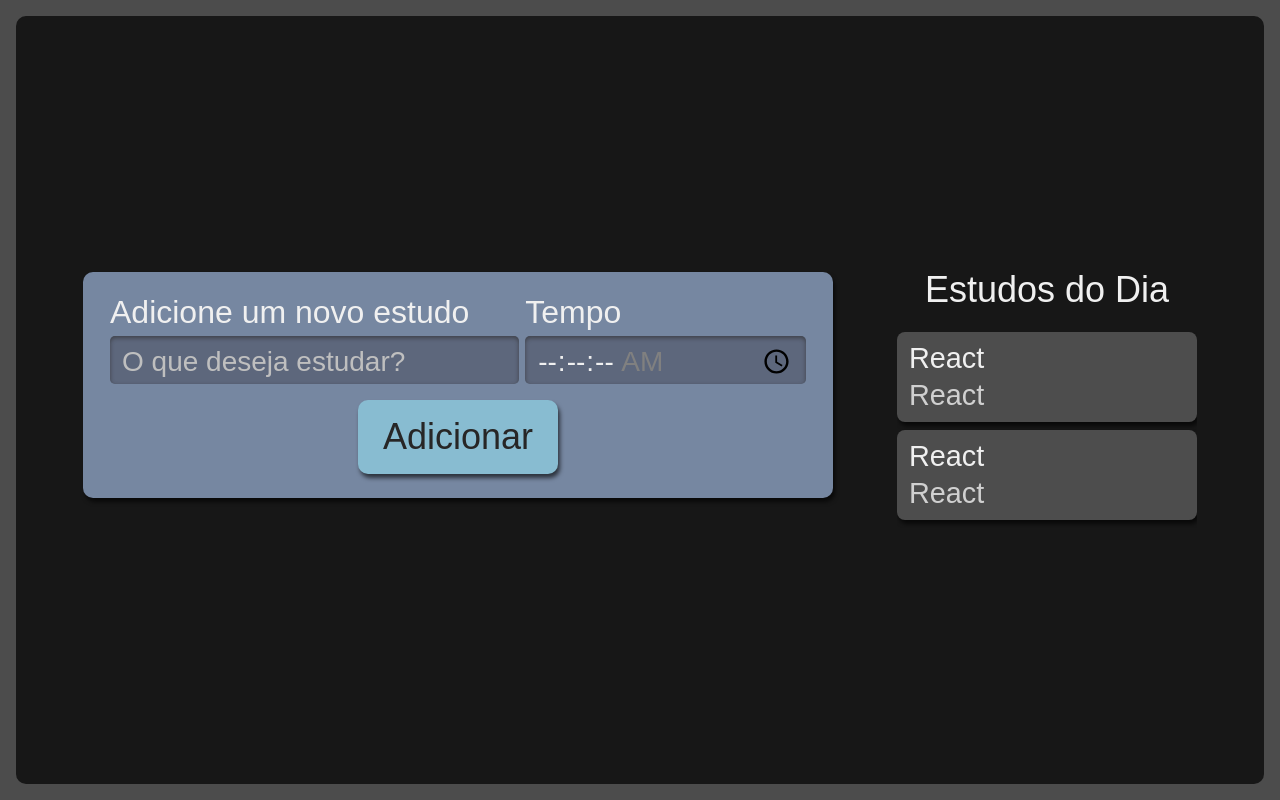
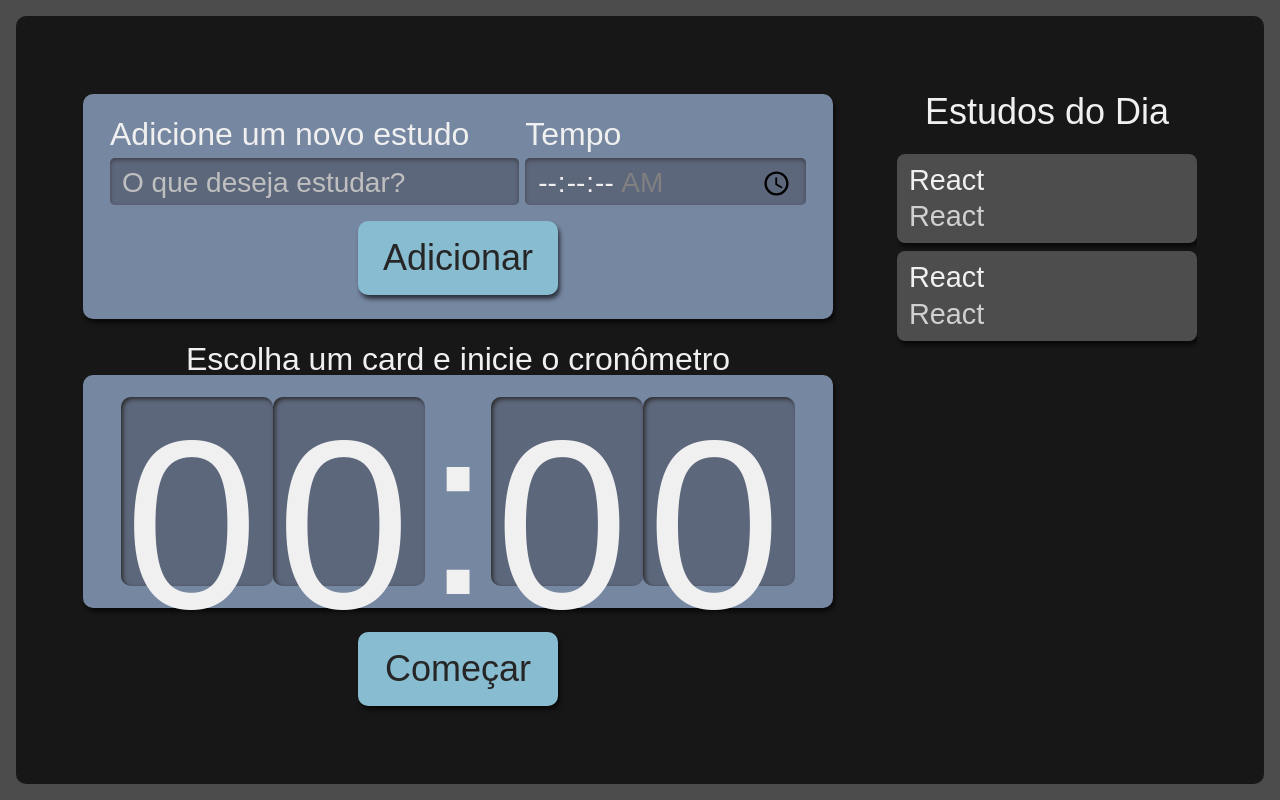
Before and after one commit to Esspio/Alura_Studies, a React (Create React App) app: page / in a window 1280 px wide. Built offline with nearby package versions, Linux system fonts and the light colour scheme.

Commit message:
Criando o Component Cronometro

```diff
--- /dev/null
+++ b/src/components/Cronometro/Relogio/index.tsx
@@ -0,0 +1,14 @@
+import style from "./relogio.module.scss";
+import React from "react";
+
+export default function Relogio(){
+    return(
+        <React.Fragment>
+            <span className={style.relogioNumero}>0</span>
+            <span className={style.relogioNumero}>0</span>
+            <span className={style.relogioDivisao}>:</span>
+            <span className={style.relogioNumero}>0</span>
+            <span className={style.relogioNumero}>0</span>
+        </React.Fragment>
+    )
+}
--- /dev/null
+++ b/src/components/Cronometro/Relogio/relogio.module.scss
@@ -0,0 +1,21 @@
+.relogioNumero {
+    background-color: #5D677C;
+    box-shadow: 2px 2px 4px #2B2B2B inset;
+    height: 3.6rem;
+    width: 3rem;
+    padding: 8px 4px;
+    border-radius: 10px;
+
+    @media screen and (min-width:1280px) {
+      height: 10.8rem;
+      width: 9rem;
+    }
+  }
+
+  .relogioDivisao {
+    height: 4.2rem;
+
+    @media screen and (min-width:1280px) {
+      height: 12.6rem;
+    }
+  }
--- /dev/null
+++ b/src/components/Cronometro/cronometro.module.scss
@@ -0,0 +1,59 @@
+.cronometro {
+    display: flex;
+    flex-direction: column;
+    align-items: center;
+    grid-area: cronometro;
+
+    .relogioWrapper {
+      align-items: center;
+      background-color: #7687A1;
+      border-radius: 10px;
+      box-shadow: 2px 4px 4px #0000009F;
+      box-sizing: border-box;
+      display: flex;
+      font-size: 5rem;
+      justify-content: center;
+      margin-bottom: 24px;
+      padding: 16px 12px;
+      width: 100%;
+    }
+
+    .titulo {
+      font-size: 2rem;
+    }
+
+    button {
+      background-color: #88bcd1;
+      border-radius: 10px;
+      box-shadow: 2px 4px 4px #0000009F;
+      color: #272626;
+      cursor: pointer;
+      font-size: 1.25rem;
+      padding: 16px;
+      width: 150px;
+
+      &:active {
+        background-color: #7CA6B7;
+        box-shadow: 2px 2px 4px #0000009F inset;
+        cursor: auto;
+      }
+    }
+
+    @media screen and (min-width:1280px) {
+
+      .relogioWrapper{
+        font-size: 15rem;
+      }
+
+      p {
+        font-size: 2rem;
+      }
+
+      button {
+        grid-column-start: span 2;
+        justify-self: center;
+        width: 200px;
+        font-size: 2.25rem;
+      }
+    }
+  }
--- /dev/null
+++ b/src/components/Cronometro/index.tsx
@@ -0,0 +1,17 @@
+import style from "./cronometro.module.scss";
+import Botao from "../Botao";
+import Relogio from "./Relogio";
+
+export function Cronometro(){
+    return(
+        <div className={style.cronometro}>
+            <p className={style.titulo}>
+                Escolha um card e inicie o cronômetro
+            </p>
+            <div className={style.relogioWrapper}>
+                <Relogio/>
+            </div>
+            <Botao texto="Começar"/>
+        </div>
+    )
+}
--- a/src/pages/App.tsx
+++ b/src/pages/App.tsx
@@ -1,12 +1,14 @@
 import style from './app.module.scss';
 import Formulario from '../components/Formulario';
 import Lista from '../components/Lista';
+import { Cronometro } from '../components/Cronometro';
 
 function App() {
   return (
     <div className={style.AppStyle}>
       <Formulario/>
       <Lista/>
+      <Cronometro/>
     </div>
   );
 }
```
